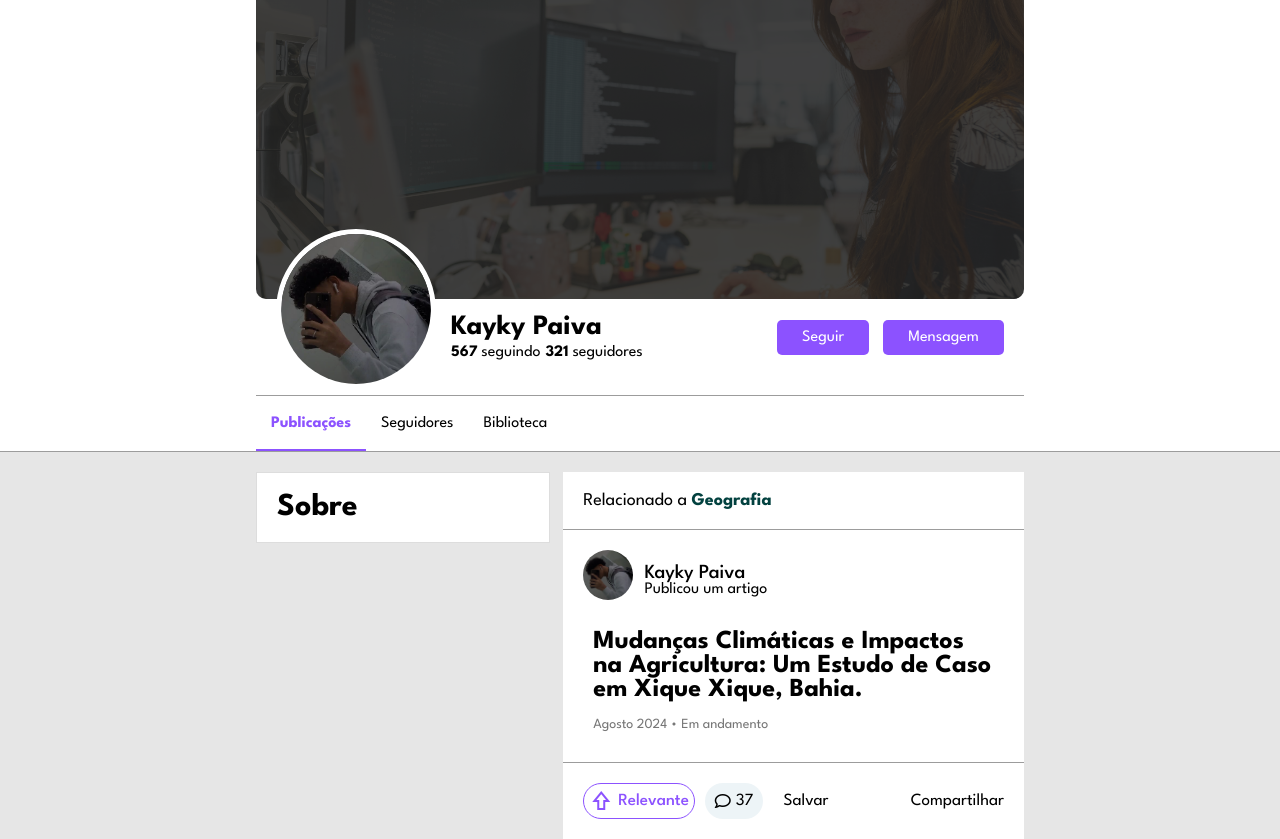
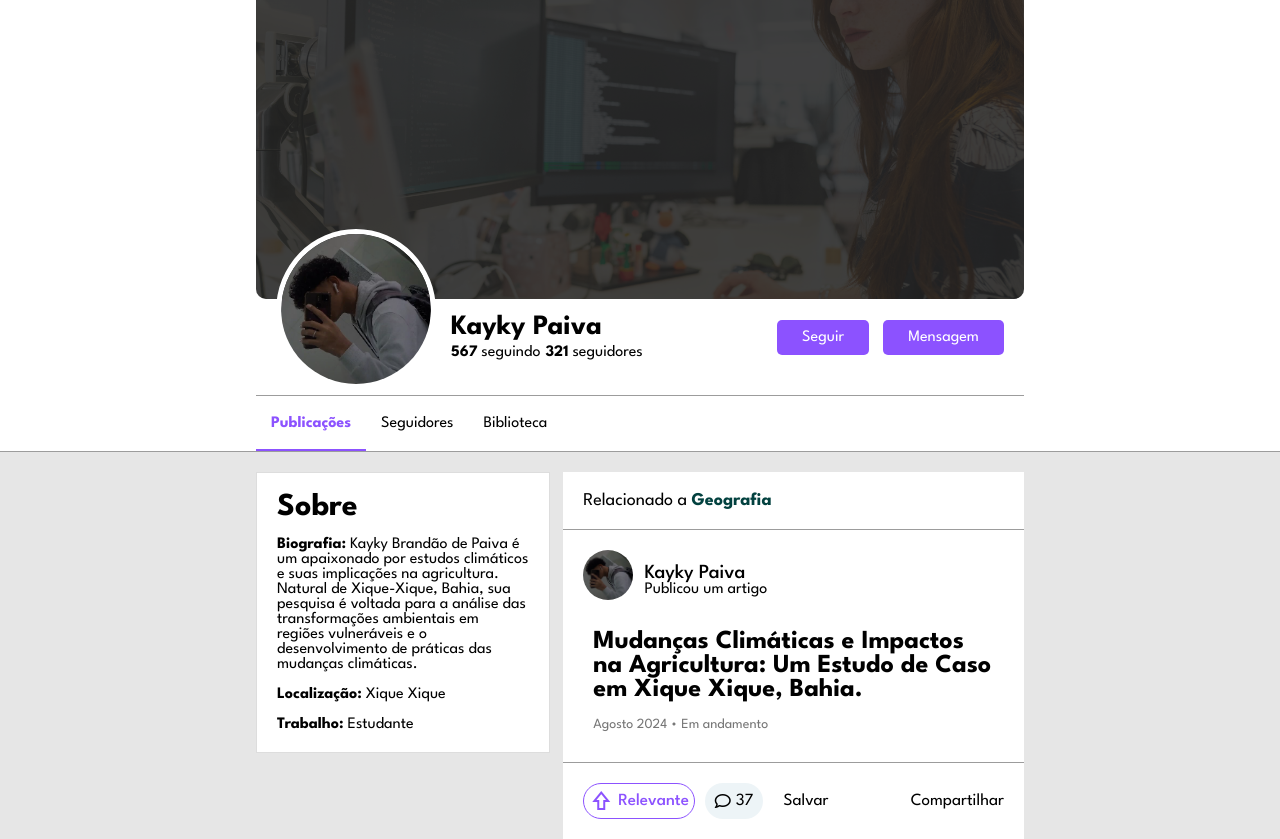
Before and after one commit to NicolasGMACK/Atom, a PHP site: page /perfil.php in a window 1280 px wide. Shown: the part 66-905 px from the top of the page. Run offline with PHP 8.4, Linux system fonts and the light colour scheme; the visitor is signed in with stand-in values (Sample User, id 1); some libraries are stand-ins or nearby versions.

Commit message:
bloco sobre

```diff
--- a/view/perfil.php
+++ b/view/perfil.php
@@ -88,7 +88,21 @@ require_once('../view/php/protect.php');
                 <div class="bloco">
                     <div class="sobre">
                         <h1>Sobre</h1>
-                        <p></p>
+                        <div class="biografia"><br>
+                        <strong>Biografia:</strong>
+                        Kayky Brandão de Paiva é um apaixonado
+                        por estudos climáticos e suas implicações
+                        na agricultura. Natural de Xique-Xique,
+                        Bahia, sua pesquisa é voltada para a análise
+                        das transformações ambientais em regiões
+                        vulneráveis e o desenvolvimento de práticas
+                        das mudanças climáticas.</div>
+                        <br><div class="localizacao">
+                        <p><strong>Localização:</strong> Xique Xique</p>
+                        </div>
+                        <br><div class="trabalho">
+                        <p><strong>Trabalho:</strong> Estudante</p>
+                        </div>
                     </div>
                 </div>
             </div>
```
